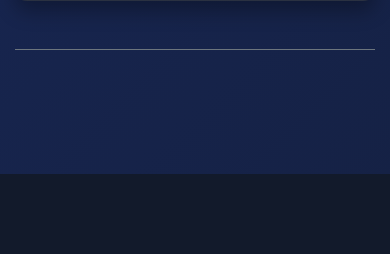
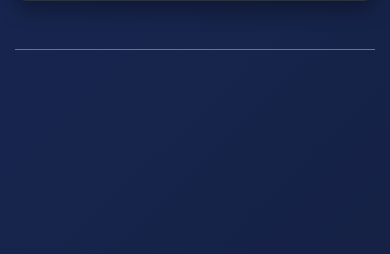
Before and after one commit to glebkoxan36/kodi.ge, a Flask app: page /contacts in a window 390 px wide. Shown: the part 1633-1887 px from the top of the page. Before the commit the page ends 1807 px from the top, so only its background shows below. Run offline with Flask 3, Linux system fonts and the light colour scheme; some libraries are stand-ins or nearby versions.

Commit message:
Update styles.css

```diff
--- a/static/styles.css
+++ b/static/styles.css
@@ -20,6 +20,12 @@
   --danger-bg: rgba(244, 67, 54, 0.1);
   --primary-dark: #081020;
   --secondary-dark: #152450;
+  --mobile-menu-z-index: 10050;
+  --mobile-menu-modal-z-index: 10060;
+  --mobile-menu-close-bg: #ff6b6b;
+  --mobile-menu-gradient-1: #0a0e17;
+  --mobile-menu-gradient-2: #1a2138;
+
 }
 
 /* ===== BASE STYLES WITH IMPROVED ADAPTATION ===== */
@@ -1828,3 +1834,9 @@ input, select, textarea {
 button, a {
   touch-action: manipulation;
   }
+
+@media (max-width: 1024px) {
+  body {
+    padding-bottom: 80px;
+  }
+}
```
